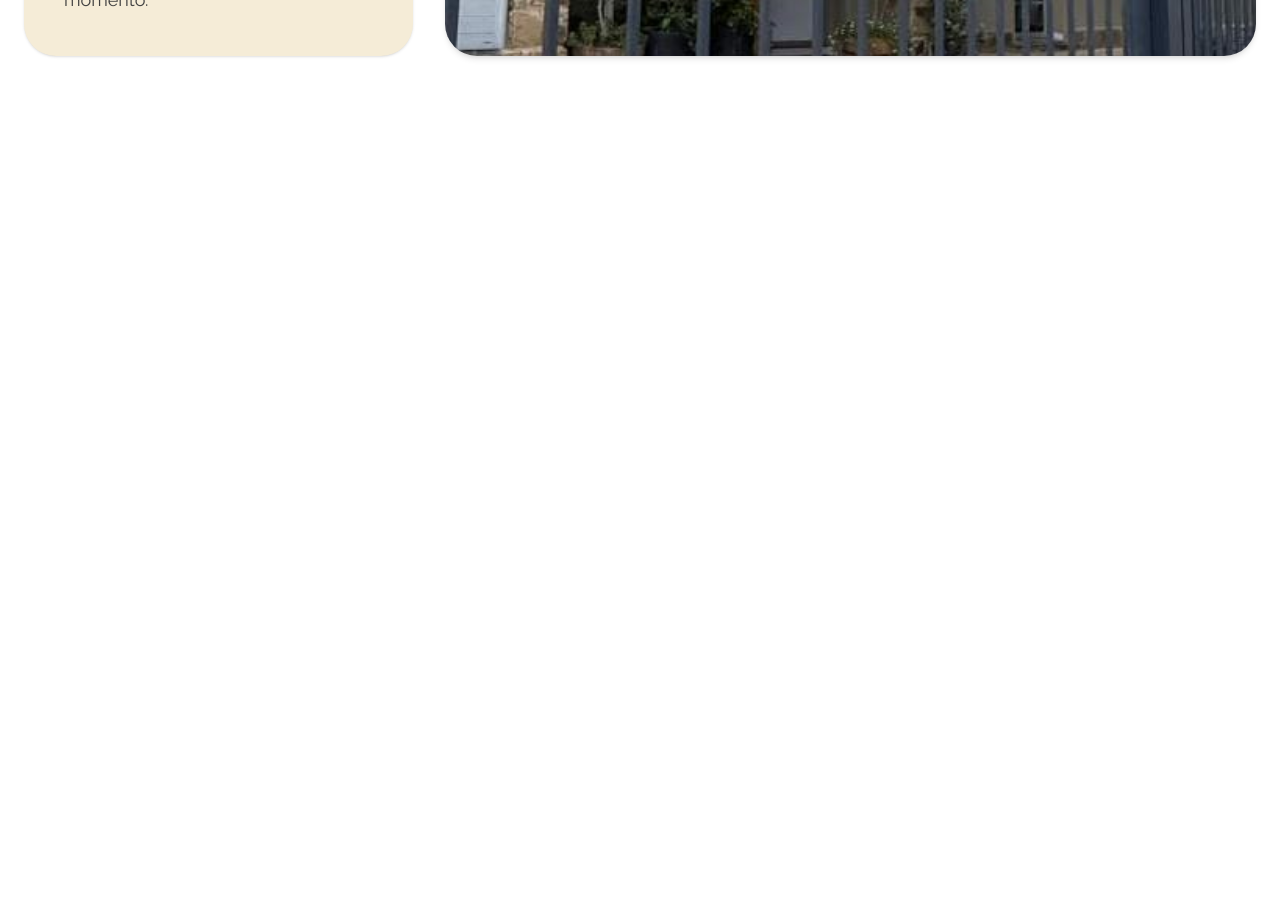
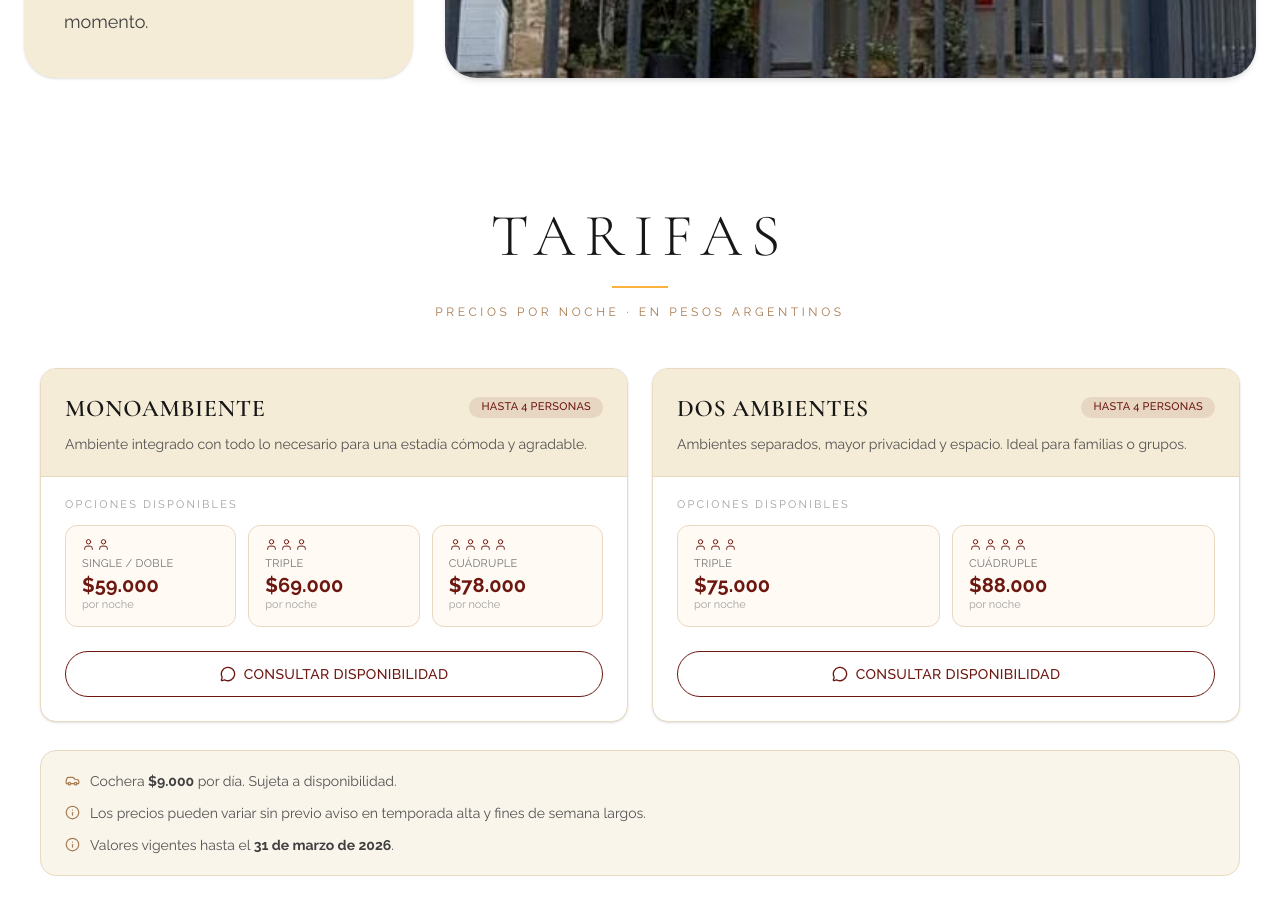
Before and after one commit to LautaroPairuna/casacerro, a Next.js app: page / in a window 1280 px wide. Shown: the part 1480-2394 px from the top of the page. Before the commit the page ends 1584 px from the top, so only its background shows below. Built offline with nearby package versions, Linux system fonts and the light colour scheme.

Commit message:
añadido tarifas y cambio en la parte de titulos

```diff
--- a/src/app/page.tsx
+++ b/src/app/page.tsx
@@ -2,15 +2,16 @@ import WhatsappLink from "@/components/WhatsappLink";
 import Header from "@/components/Header";
 import Hero from "@/components/Hero";
 import Nosotros from "@/components/Nosotros";
+import Tarifas from "@/components/Tarifas";
 // import Contacto from "@/components/Contacto";
 
 export default function Home() {
   return (
-
     <main>
       <Header />
       <Hero />
       <Nosotros />
+      <Tarifas />
       {/* <Contacto /> */}
       <WhatsappLink />
     </main>
--- a/src/components/Nosotros.tsx
+++ b/src/components/Nosotros.tsx
@@ -13,12 +13,13 @@ export default function Nosotros() {
           <h2 className="text-center text-4xl font-medium text-neutral-900 md:text-5xl">
             ACERCA DE NOSOTROS
           </h2>
+          <div className="mt-5 mx-auto w-14 h-0.5 bg-[#FCB040]" />
         </div>
 
         <div className="grid grid-cols-1 gap-6 xl:grid-cols-12 xl:items-stretch xl:gap-8">
           {/* Texto - 4/12 */}
           <div className="xl:col-span-4">
-            <div className="h-full rounded-[32px] bg-[#f5ecd7] p-8 shadow-sm md:p-10">
+            <div className="h-full rounded-4xl bg-[#f5ecd7] p-8 shadow-sm md:p-10">
               <p className="text-base leading-8 text-neutral-700 md:text-lg">
                 A 50 metros del Shopping Alto Noa, <strong>CasaCerro</strong> le
                 ofrece 7 apartamentos espaciosos, muy cómodos y con todos los
@@ -43,7 +44,7 @@ export default function Nosotros() {
 
           {/* Imagen - 8/12 */}
           <div className="xl:col-span-8">
-            <div className="relative h-full min-h-[420px] w-full overflow-hidden rounded-[32px] shadow-md xl:min-h-[100%]">
+            <div className="relative h-full min-h-105 w-full overflow-hidden rounded-4xl shadow-md xl:min-h-full">
               <Image
                 src="/image/nosotros/foto-nosotros.jpeg"
                 alt="CasaCerro - apartamentos y estadía en Salta"
--- a/src/components/Tarifas.tsx
+++ b/src/components/Tarifas.tsx
@@ -0,0 +1,177 @@
+"use client";
+
+import { User, Car, Info, MessageCircle } from "lucide-react";
+import Link from "next/link";
+import { useMemo } from "react";
+
+const WHATSAPP_NUMBER =
+  process.env.NEXT_PUBLIC_WHATSAPP_NUMBER || "5493876138620";
+
+type PrecioItem = {
+  personas: number;
+  label: string;
+  precio: number;
+};
+
+type Habitacion = {
+  tipo: string;
+  badge: string;
+  descripcion: string;
+  gridCols: string;
+  precios: PrecioItem[];
+};
+
+const HABITACIONES: Habitacion[] = [
+  {
+    tipo: "Monoambiente",
+    badge: "Hasta 4 personas",
+    descripcion:
+      "Ambiente integrado con todo lo necesario para una estadía cómoda y agradable.",
+    gridCols: "grid-cols-3",
+    precios: [
+      { personas: 2, label: "Single / Doble", precio: 59000 },
+      { personas: 3, label: "Triple", precio: 69000 },
+      { personas: 4, label: "Cuádruple", precio: 78000 },
+    ],
+  },
+  {
+    tipo: "Dos Ambientes",
+    badge: "Hasta 4 personas",
+    descripcion:
+      "Ambientes separados, mayor privacidad y espacio. Ideal para familias o grupos.",
+    gridCols: "grid-cols-2",
+    precios: [
+      { personas: 3, label: "Triple", precio: 75000 },
+      { personas: 4, label: "Cuádruple", precio: 88000 },
+    ],
+  },
+];
+
+function formatPrecio(precio: number): string {
+  return `$${precio.toLocaleString("es-AR")}`;
+}
+
+function PersonasIcons({ count }: { count: number }) {
+  return (
+    <div className="flex items-center gap-0.5">
+      {Array.from({ length: count }).map((_, i) => (
+        <User key={i} size={13} strokeWidth={1.8} className="text-[#6c1710]" />
+      ))}
+    </div>
+  );
+}
+
+export default function Tarifas() {
+  const whatsappHref = useMemo(() => {
+    const message =
+      "Hola, me gustaría consultar por disponibilidad y tarifas en Casa Cerro.";
+    return `https://wa.me/${WHATSAPP_NUMBER}?text=${encodeURIComponent(message)}`;
+  }, []);
+
+  return (
+    <section id="tarifas" className="py-20 px-4 md:px-6 bg-white">
+      <div className="mx-auto max-w-300">
+        {/* Encabezado */}
+        <div className="text-center mb-12">
+          <h2 className="text-5xl md:text-6xl font-light tracking-[0.15em] uppercase  text-neutral-900">
+            Tarifas
+          </h2>
+          <div className="mt-5 mb-4 mx-auto w-14 h-0.5 bg-[#FCB040]" />
+          <h3>  </h3>
+          <p className="text-xs uppercase tracking-[0.3em] text-[#A87B51] mb-3">
+            Precios por noche · en pesos argentinos
+          </p>
+        </div>
+
+        {/* Cards de habitaciones */}
+        <div className="grid grid-cols-1 md:grid-cols-2 gap-6 items-start">
+          {HABITACIONES.map((hab) => (
+            <div
+              key={hab.tipo}
+              className="rounded-2xl overflow-hidden border border-[#e8d9c0] shadow-sm bg-white flex flex-col"
+            >
+              {/* Cabecera de la card */}
+              <div className="bg-[#f5ecd7] px-6 pt-6 pb-5 border-b border-[#e8d9c0]">
+                <div className="flex items-start justify-between gap-3">
+                  <h3 className="text-2xl font-semibold tracking-wide uppercase  text-neutral-900">
+                    {hab.tipo}
+                  </h3>
+                  <span className="shrink-0 mt-1 rounded-full bg-[#6c1710]/10 px-3 py-0.5 text-[11px] font-medium uppercase tracking-wide text-[#6c1710]">
+                    {hab.badge}
+                  </span>
+                </div>
+                <p className="text-sm text-neutral-600 mt-2 leading-relaxed">
+                  {hab.descripcion}
+                </p>
+              </div>
+
+              {/* Grilla de precios */}
+              <div className="px-6 pt-5 pb-4 flex-1">
+                <p className="text-[11px] uppercase tracking-[0.2em] text-neutral-400 mb-3">
+                  Opciones disponibles
+                </p>
+                <div className={`grid ${hab.gridCols} gap-3`}>
+                  {hab.precios.map((p) => (
+                    <div
+                      key={p.label}
+                      className="rounded-xl border border-[#e8d9c0] bg-[#FFFAF3] px-4 py-3 hover:border-[#FCB040] hover:bg-[#FFF5E5] transition-colors duration-200 cursor-default"
+                    >
+                      <PersonasIcons count={p.personas} />
+                      <p className="text-[11px] text-neutral-500 mt-1.5 uppercase tracking-wide leading-tight">
+                        {p.label}
+                      </p>
+                      <p className="text-xl font-bold text-[#6c1710] mt-1 leading-none">
+                        {formatPrecio(p.precio)}
+                      </p>
+                      <p className="text-[11px] text-neutral-400 mt-0.5">
+                        por noche
+                      </p>
+                    </div>
+                  ))}
+                </div>
+              </div>
+
+              {/* CTA */}
+              <div className="px-6 pb-6 pt-2">
+                <Link
+                  href={whatsappHref}
+                  target="_blank"
+                  rel="noopener noreferrer"
+                  className="flex items-center justify-center gap-2 w-full rounded-full border border-[#6c1710] px-6 py-3 text-sm font-medium uppercase tracking-wide text-[#6c1710] transition hover:bg-[#6c1710] hover:text-[#FCB040]"
+                >
+                  <MessageCircle size={16} />
+                  Consultar disponibilidad
+                </Link>
+              </div>
+            </div>
+          ))}
+        </div>
+
+        {/* Notas */}
+        <div className="mt-7 rounded-2xl border border-[#e8d9c0] bg-[#f5ecd7]/50 px-6 py-5 space-y-3">
+          <div className="flex items-start gap-2.5 text-sm text-neutral-600">
+            <Car size={15} className="mt-0.5 shrink-0 text-[#A87B51]" />
+            <span>
+              Cochera <strong className="text-neutral-700">$9.000</strong> por
+              día. Sujeta a disponibilidad.
+            </span>
+          </div>
+          <div className="flex items-start gap-2.5 text-sm text-neutral-600">
+            <Info size={15} className="mt-0.5 shrink-0 text-[#A87B51]" />
+            <span>
+              Los precios pueden variar sin previo aviso en temporada alta y
+              fines de semana largos.
+            </span>
+          </div>
+          <div className="flex items-start gap-2.5 text-sm text-neutral-600">
+            <Info size={15} className="mt-0.5 shrink-0 text-[#A87B51]" />
+            <span>
+              Valores vigentes hasta el{" "}
+              <strong className="text-neutral-700">31 de marzo de 2026</strong>.
+            </span>
+          </div>
+        </div>
+      </div>
+    </section>
+  );
+}
```
